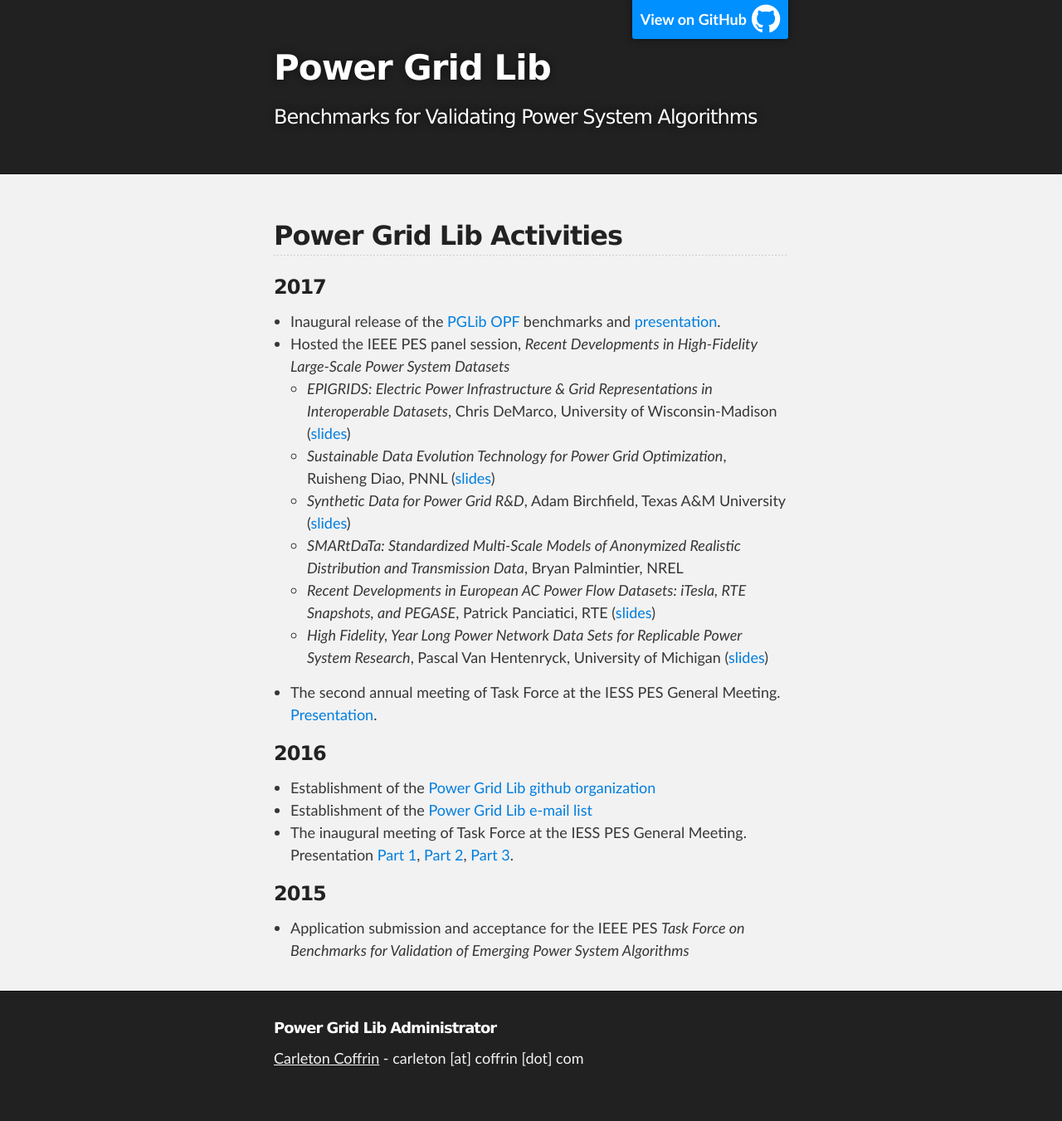
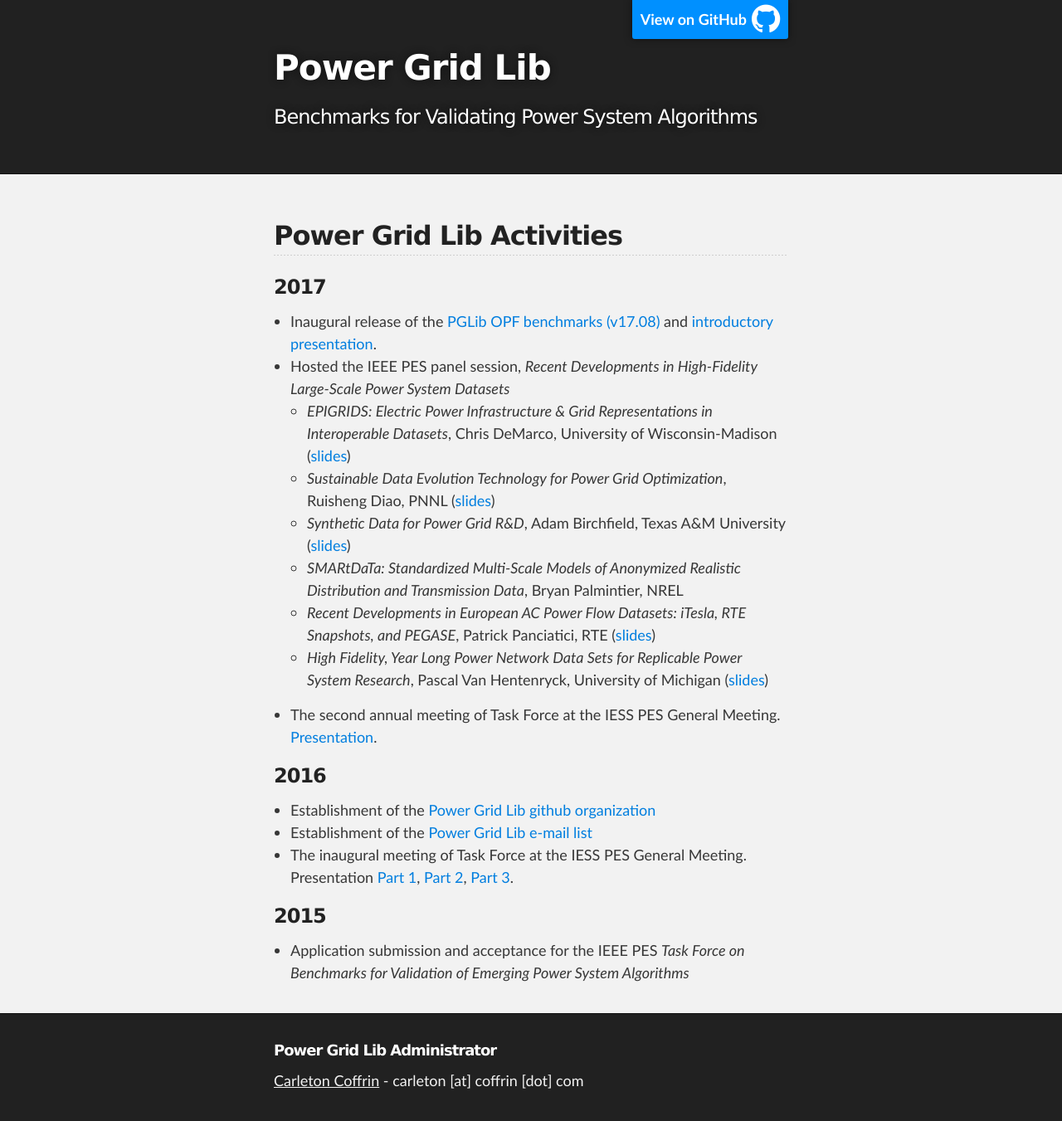
Before and after one commit to power-grid-lib/power-grid-lib.github.io, a Jekyll site: the page built from activities.md, in a window 1280 px wide. Shown: the whole page at 83% size. Built offline with Jekyll 4.4.1, drawn with Linux system fonts in a browser that asks for light colours; nearby versions of some CDN libraries; our own code applies the rules of GitHub Pages for plain Markdown files; before the commit the page ends 1324 px from its top, so only the background shows below that.

Commit message:
minor update to OPF benchmark release details

```diff
--- a/activities.md
+++ b/activities.md
@@ -6,7 +6,7 @@ layout: default
 
 ### 2017
 
-- Inaugural release of the [PGLib OPF](https://github.com/power-grid-lib/pglib-opf) benchmarks and [presentation](https://youtu.be/fC3hzddCJ2c).
+- Inaugural release of the [PGLib OPF benchmarks (v17.08)](https://github.com/power-grid-lib/pglib-opf) and [introductory presentation](https://youtu.be/fC3hzddCJ2c).
 - Hosted the IEEE PES panel session, _Recent Developments in High-Fidelity Large-Scale Power System Datasets_
   - _EPIGRIDS: Electric Power Infrastructure & Grid Representations in Interoperable Datasets_, Chris DeMarco, University of Wisconsin-Madison ([slides](media/pesgm_17_demarco.pdf))
   - _Sustainable Data Evolution Technology for Power Grid Optimization_, Ruisheng Diao, PNNL ([slides](media/pesgm_17_diao.pdf))
```
